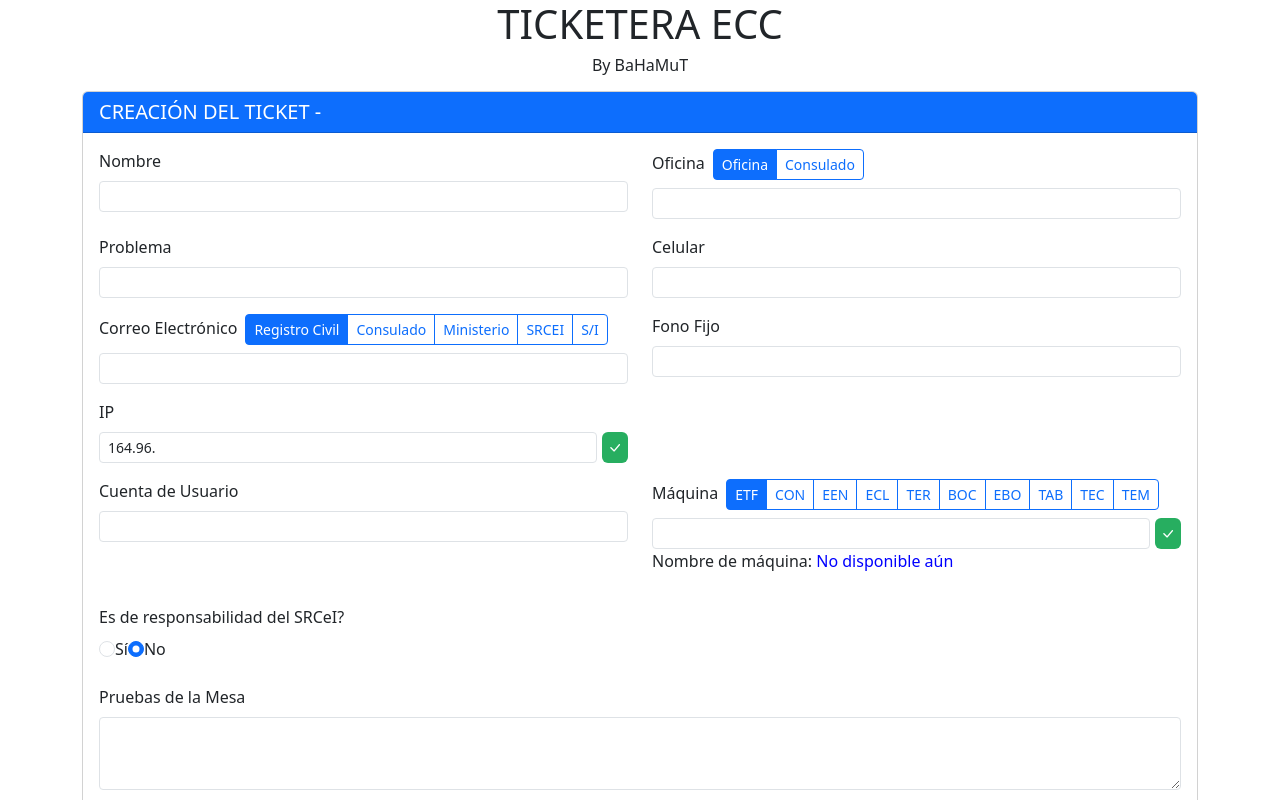
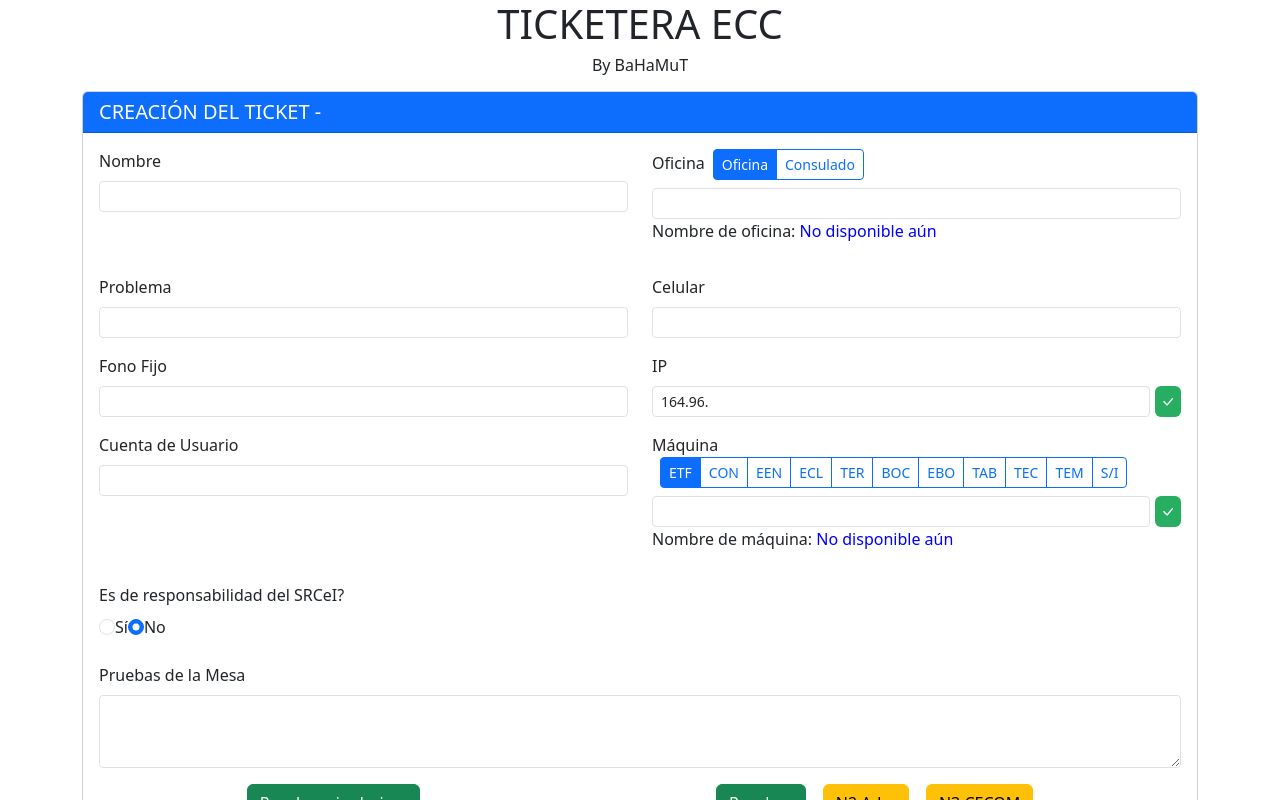
Before and after one commit to BaHaMuT11/ticketera-ecc, a React (Vite) app: page /baha-ticket in a window 1280 px wide. Shown: the top 800 px of the page. Built offline with nearby package versions, Linux system fonts and the light colour scheme.

Commit message:
Se cambia correo electrotico y se ajusta S/I en todos los campos

```diff
--- a/src/components/TicketForm.jsx
+++ b/src/components/TicketForm.jsx
@@ -35,6 +35,8 @@ const TicketForm = () => {
     const [direccion, setDireccion] = useState(null);
     const [rotulo, setRotulo] = useState(null);
     const [fallaFisica, setFallaFisica] = useState("NO");
+    const [correo, setCorreo] = useState("");
+    const [tipoCorreo, setTipoCorreo] = useState("REGISTROCIVIL");
 
     const [correoExport, setCorreoExport] = useState("");
     const [maquinaExport, setMaquinaExport] = useState("");
@@ -43,6 +45,8 @@ const TicketForm = () => {
     const [showModal, setShowModal] = useState(false);
     const [title, setTitle] = useState("");
     const [formComponent, setFormComponent] = useState(null);
+
+    const [lugar, setLugar] = useState("");
 
 
     const extraerCodigoMaquina = (cadena) => {
@@ -62,16 +66,16 @@ const TicketForm = () => {
 
     const parseTicket = (formTicket) => {
 
-        const defTipoEstacion = "TIPO ESTACION: " + formTransform(formTicket.tipoMaquina);
+        const defTipoEstacion = (formTransform(formTicket.tipoMaquina) === "SI" ? "TIPO ESTACION: S/I" : "TIPO ESTACION: " + formTransform(formTicket.tipoMaquina));
         const sb = new StringBuilder(defTipoEstacion);
 
         const construirCorreo = () => (
-            formTransform(formTicket.tipoCorreo) === "REGISTROCIVIL"  ? formTransform(formTicket.correoElectronico) + "@REGISTROCIVIL.GOB.CL" :
-                formTransform(formTicket.tipoCorreo) === "CONSULADO" ? formTransform(formTicket.correoElectronico) + "@MINREL.GOB.CL" :
-                    formTransform(formTicket.tipoCorreo) === "MINISTERIO" ? formTransform(formTicket.correoElectronico) + "@MINREL.CL" :
-                        formTransform(formTicket.tipoCorreo) === "SRCEI" ? formTransform(formTicket.correoElectronico) + "@SRCEI.CL" :
-                            formTransform(formTicket.correoElectronico));
-        const construirMaquina = () => (formTransform(formTicket.tipoMaquina) + "-" + formTransform(formTicket.maquina));
+            formTransform(tipoCorreo) === "REGISTROCIVIL"  ? formTransform(correo) + "@REGISTROCIVIL.GOB.CL" :
+                formTransform(tipoCorreo) === "CONSULADO" ? formTransform(correo) + "@MINREL.GOB.CL" :
+                    formTransform(tipoCorreo) === "MINISTERIO" ? formTransform(correo) + "@MINREL.CL" :
+                        formTransform(tipoCorreo) === "SRCEI" ? formTransform(correo) + "@SRCEI.CL" :
+                            formTransform(correo));
+        const construirMaquina = () => (formTransform(formTicket.tipoMaquina) === "SI" ? "S/I" :formTransform(formTicket.tipoMaquina) + "-" + formTransform(formTicket.maquina));
         const construirOficina = () => (
             formTransform(formTicket.tipoOficina) === "OFICINA"  ? "SRCEI "
                 + formTransform(formTicket.oficina) : "CONSULADO " + formTransform(formTicket.oficina));
@@ -87,7 +91,9 @@ const TicketForm = () => {
         if (formTransform(formTicket.tipoOficina) !== "OFICINA") {
             sb.appendLine("WHATSAPP: " + formTransform(formTicket.whatsapp));
         }
-        sb.appendLine("CORREO ELECTRONICO: " + construirCorreo());
+        if (derivacion !== "") {
+            sb.appendLine("CORREO ELECTRONICO: " + construirCorreo());
+        }
         sb.appendLine("OFICINA: " + construirOficina());
         sb.appendLine("IP: " + formTransform(formTicket.ip));
         sb.appendLine("CUENTA DE USUARIO: " + formTransform(formTicket.cuentaUsuario));
@@ -122,6 +128,10 @@ const TicketForm = () => {
             ...ticketFormData,
             [name]: type === "checkbox" ? checked : value,
         });
+    };
+
+    const handleChangeCE = (e) => {
+        setTipoCorreo(e.target.value);
     };
 
     const setExport = () => {
@@ -200,6 +210,7 @@ const TicketForm = () => {
         console.log(maquina);
         const resultado = buscarMaquinaPorMaquina(maquina);
 
+        setLugar(resultado.ofi);
         setTicketFormData({...ticketFormData, ip: formTransform(resultado.ip) });
     }
 
@@ -209,6 +220,7 @@ const TicketForm = () => {
         const tipo = resultado.acronimo;
         const codigo = extraerCodigoMaquina(resultado.nombre);
 
+        setLugar(resultado.ofi);
         setTicketFormData({...ticketFormData, tipoMaquina: formTransform(tipo), maquina: formTransform(codigo)});
     }
 
@@ -229,6 +241,8 @@ const TicketForm = () => {
         setTicket(tkt)
     };
 
+
+
     useEffect(() => {
         if (ticketFormData.tipoOficina === "CONSULADO") {
             setTicketFormData({...ticketFormData, tipoMaquina: "CON" });
@@ -240,6 +254,20 @@ const TicketForm = () => {
             setTicketFormData({...ticketFormData, tipoOficina: "CONSULADO" });
         } else {
             setTicketFormData({...ticketFormData, tipoOficina: "OFICINA" });
+        }
+    }, [ticketFormData.tipoMaquina]);
+
+    useEffect(() => {
+        if (tipoCorreo === "SI") {
+            setCorreo("S/I");
+        } else {
+            setCorreo("")
+        }
+    }, [tipoCorreo]);
+
+    useEffect(() => {
+        if (ticketFormData.tipoMaquina === "SI") {
+            setTicketFormData({...ticketFormData, maquina: "S/I", ip: "S/I" });
         }
     }, [ticketFormData.tipoMaquina]);
 
@@ -283,6 +311,7 @@ const TicketForm = () => {
                                     <input type="text" className="form-control form-control-sm" id="oficina"
                                            name="oficina" value={ticketFormData.oficina} onChange={handleChange}
                                            required/>
+                                    <p>Nombre de oficina: <span className="nombre-maquina"> { lugar ? lugar : "No disponible aún"}</span></p>
                                 </div>
 
                                 {
@@ -309,54 +338,6 @@ const TicketForm = () => {
                                     <input type="tel" className="form-control form-control-sm" id="celular"
                                            name="celular"
                                            value={ticketFormData.celular} onChange={handleChange}/>
-                                </div>
-
-                                <div className="col-md-6 mb-3">
-                                    <label htmlFor="correoElectronico" className="form-label">Correo Electrónico
-                                        <div className="btn-group ms-2" role="group">
-                                            <input type="radio" className="btn-check" name="tipoCorreo"
-                                                   id="registroCivilRadio"
-                                                   value="REGISTROCIVIL"
-                                                   checked={ticketFormData.tipoCorreo === "REGISTROCIVIL"}
-                                                   onChange={handleChange} required/>
-                                            <label className="btn btn-outline-primary btn-sm"
-                                                   htmlFor="registroCivilRadio">Registro
-                                                Civil</label>
-
-                                            <input type="radio" className="btn-check" name="tipoCorreo"
-                                                   id="consuladoInstRadio" value="CONSULADO"
-                                                   checked={ticketFormData.tipoCorreo === "CONSULADO"}
-                                                   onChange={handleChange}/>
-                                            <label className="btn btn-outline-primary btn-sm"
-                                                   htmlFor="consuladoInstRadio">Consulado</label>
-
-                                            <input type="radio" className="btn-check" name="tipoCorreo"
-                                                   id="ministerioRadio"
-                                                   value="MINISTERIO"
-                                                   checked={ticketFormData.tipoCorreo === "MINISTERIO"}
-                                                   onChange={handleChange}
-                                            />
-                                            <label className="btn btn-outline-primary btn-sm"
-                                                   htmlFor="ministerioRadio">Ministerio</label>
-
-                                            <input type="radio" className="btn-check" name="tipoCorreo" id="srceiRadio"
-                                                   value="SRCEI"
-                                                   checked={ticketFormData.tipoCorreo === "SRCEI"}
-                                                   onChange={handleChange}/>
-                                            <label className="btn btn-outline-primary btn-sm"
-                                                   htmlFor="srceiRadio">SRCEI</label>
-
-                                            <input type="radio" className="btn-check" name="tipoCorreo" id="siRadio"
-                                                   value="SI"
-                                                   checked={ticketFormData.tipoCorreo === "SI"}
-                                                   onChange={handleChange}/>
-                                            <label className="btn btn-outline-primary btn-sm"
-                                                   htmlFor="siRadio">S/I</label>
-                                        </div>
-                                    </label>
-                                    <input type="text" className="form-control form-control-sm" id="correoElectronico"
-                                           name="correoElectronico" value={ticketFormData.correoElectronico}
-                                           onChange={handleChange} required/>
                                 </div>
 
                                 <div className="col-md-6 mb-3">
@@ -450,6 +431,11 @@ const TicketForm = () => {
                                                    onChange={handleChange}/>
                                             <label className="btn btn-outline-primary btn-sm" htmlFor="totRadio"
                                                    title="TEM">TEM</label>
+                                            <input type="radio" className="btn-check" name="tipoMaquina" id="sinRadio"
+                                                   value="SI" checked={ticketFormData.tipoMaquina === "SI"}
+                                                   onChange={handleChange}/>
+                                            <label className="btn btn-outline-primary btn-sm" htmlFor="sinRadio"
+                                                   title="Sin información">S/I</label>
                                         </div>
                                     </label>
                                     <div className="d-flex">
@@ -460,7 +446,7 @@ const TicketForm = () => {
                                             <i className="bi bi-check-lg"></i>
                                         </button>
                                     </div>
-                                    <p>Nombre de máquina: <span className="nombre-maquina">{ isValidString(ticketFormData.maquina) ? (formTransform(ticketFormData.tipoMaquina) + "-" + formTransform(ticketFormData.maquina)): "No disponible aún"}</span></p>
+                                    <p>Nombre de máquina: <span className="nombre-maquina">{ isValidString(ticketFormData.maquina) && formTransform(ticketFormData.tipoMaquina) !== "SI" ? (formTransform(ticketFormData.tipoMaquina) + "-" + formTransform(ticketFormData.maquina)): "No disponible aún"}</span></p>
                                 </div>
                                 <div className="col-md-6 mb-3">
                                     <label className="form-label">Es de responsabilidad del SRCeI?</label>
@@ -511,6 +497,52 @@ const TicketForm = () => {
                                                 </label>
                                                 <input type="text" className="form-control form-control-sm mt-1" id="horario"
                                                        name="horario" value={horario} onChange={(e) => setHorario(e.target.value)} required/>
+                                                <div className="col-md-6 mb-3 mt-3">
+                                                    <label htmlFor="correoElectronico" className="form-label">Correo Electrónico
+                                                        <div className="btn-group ms-2" role="group">
+                                                            <input type="radio" className="btn-check" name="tipoCorreo"
+                                                                   id="registroCivilRadio"
+                                                                   value="REGISTROCIVIL"
+                                                                   checked={tipoCorreo === "REGISTROCIVIL"}
+                                                                   onChange={handleChangeCE} required/>
+                                                            <label className="btn btn-outline-primary btn-sm"
+                                                                   htmlFor="registroCivilRadio">Registro
+                                                                Civil</label>
+
+                                                            <input type="radio" className="btn-check" name="tipoCorreo"
+                                                                   id="consuladoInstRadio" value="CONSULADO"
+                                                                   checked={tipoCorreo === "CONSULADO"}
+                                                                   onChange={handleChangeCE}/>
+                                                            <label className="btn btn-outline-primary btn-sm"
+                                                                   htmlFor="consuladoInstRadio">Consulado</label>
+
+                                                            <input type="radio" className="btn-check" name="tipoCorreo"
+                                                                   id="ministerioRadio"
+                                                                   value="MINISTERIO"
+                                                                   checked={tipoCorreo === "MINISTERIO"}
+                                                                   onChange={handleChangeCE}
+                                                            />
+                                                            <label className="btn btn-outline-primary btn-sm"
+                                                                   htmlFor="ministerioRadio">Ministerio</label>
+
+                                                            <input type="radio" className="btn-check" name="tipoCorreo" id="srceiRadio"
+                                                                   value="SRCEI"
+                                                                   checked={tipoCorreo === "SRCEI"}
+                                                                   onChange={handleChangeCE}/>
+                                                            <label className="btn btn-outline-primary btn-sm"
+                                                                   htmlFor="srceiRadio">SRCEI</label>
+
+                                                            <input type="radio" className="btn-check" name="tipoCorreo" id="siRadio"
+                                                                   value="SI"
+                                                                   checked={tipoCorreo === "SI"}
+                                                                   onChange={handleChangeCE} />
+                                                            <label className="btn btn-outline-primary btn-sm"
+                                                                   htmlFor="siRadio">S/I</label>
+                                                        </div>
+                                                    </label>
+                                                    <input type="text" className="form-control form-control-sm" id="correoElectronico"
+                                                           name="correoElectronico" value={correo} onChange={ (e) => setCorreo(e.target.value)} r/>
+                                                </div>
                                             </div>
                                         </div>
                                     )
@@ -562,6 +594,101 @@ const TicketForm = () => {
                                                            onChange={() => setFallaFisica("NO")} />
                                                     <label htmlFor="fallaFisicaNo" className="form-check-label">No</label>
                                                 </div>
+                                            </div>
+                                            <div className="col-md-6 mb-3 mt-3">
+                                                <label className="form-label" htmlFor="correoElectronico2">
+                                                    Correo Electrónico
+                                                </label>
+
+                                                <div className="btn-group ms-2 mb-2" role="group">
+                                                    <input
+                                                        type="radio"
+                                                        className="btn-check"
+                                                        name="tipoCorreo2"
+                                                        id="registroCivilRadio2"
+                                                        value="REGISTROCIVIL"
+                                                        checked={tipoCorreo === "REGISTROCIVIL"}
+                                                        onChange={handleChangeCE}
+                                                        required
+                                                    />
+                                                    <label
+                                                        className="btn btn-outline-primary btn-sm"
+                                                        htmlFor="registroCivilRadio2"
+                                                    >
+                                                        Registro Civil
+                                                    </label>
+
+                                                    <input
+                                                        type="radio"
+                                                        className="btn-check"
+                                                        name="tipoCorreo2"
+                                                        id="consuladoInstRadio2"
+                                                        value="CONSULADO"
+                                                        checked={tipoCorreo === "CONSULADO"}
+                                                        onChange={handleChangeCE}
+                                                    />
+                                                    <label
+                                                        className="btn btn-outline-primary btn-sm"
+                                                        htmlFor="consuladoInstRadio2"
+                                                    >
+                                                        Consulado
+                                                    </label>
+
+                                                    <input
+                                                        type="radio"
+                                                        className="btn-check"
+                                                        name="tipoCorreo2"
+                                                        id="ministerioRadio2"
+                                                        value="MINISTERIO"
+                                                        checked={tipoCorreo === "MINISTERIO"}
+                                                        onChange={handleChangeCE}
+                                                    />
+                                                    <label
+                                                        className="btn btn-outline-primary btn-sm"
+                                                        htmlFor="ministerioRadio2"
+                                                    >
+                                                        Ministerio
+                                                    </label>
+
+                                                    <input
+                                                        type="radio"
+                                                        className="btn-check"
+                                                        name="tipoCorreo2"
+                                                        id="srceiRadio2"
+                                                        value="SRCEI"
+                                                        checked={tipoCorreo === "SRCEI"}
+                                                        onChange={handleChangeCE}
+                                                    />
+                                                    <label
+                                                        className="btn btn-outline-primary btn-sm"
+                                                        htmlFor="srceiRadio2"
+                                                    >
+                                                        SRCEI
+                                                    </label>
+
+                                                    <input
+                                                        type="radio"
+                                                        className="btn-check"
+                                                        name="tipoCorreo2"
+                                                        id="siRadio2"
+                                                        value="SI"
+                                                        checked={tipoCorreo === "SI"}
+                                                        onChange={handleChangeCE}
+                                                    />
+                                                    <label className="btn btn-outline-primary btn-sm" htmlFor="siRadio2">
+                                                        S/I
+                                                    </label>
+                                                </div>
+
+                                                <input
+                                                    type="text"
+                                                    className="form-control form-control-sm"
+                                                    id="correoElectronico2"
+                                                    name="correoElectronico2"
+                                                    value={correo}
+                                                    onChange={(e) => setCorreo(e.target.value)}
+                                                    required
+                                                />
                                             </div>
                                         </div>
                                     )
--- a/src/context/TicketProvider.jsx
+++ b/src/context/TicketProvider.jsx
@@ -13,8 +13,6 @@ export const TicketProvider = ({ children }) => {
         whatsapp: "",
         problema: "",
         celular: "",
-        correoElectronico: "",
-        tipoCorreo:"REGISTROCIVIL",
         fonoFijo: "",
         ip: "164.96.",
         cuentaUsuario: "",
```
